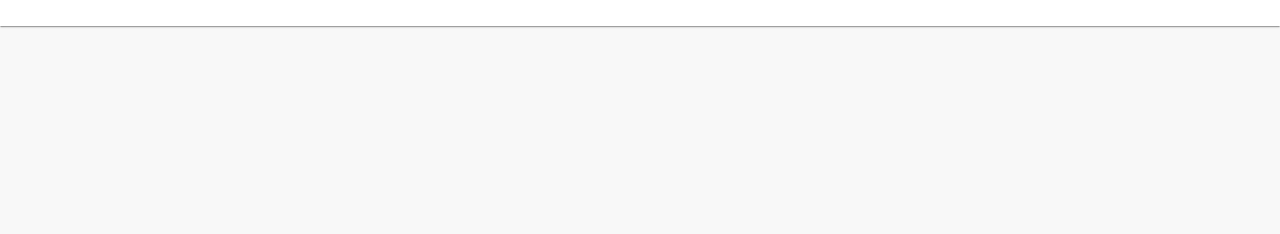
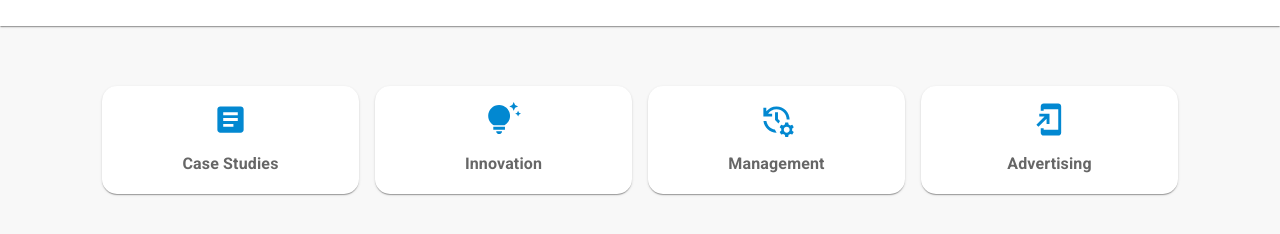
Before and after one commit to Sharif-Minhaz/MUI-Blog-App, a React (Create React App) app: page / in a window 1280 px wide. Shown: the part 338-572 px from the top of the page. Built offline with nearby package versions, Linux system fonts and the light colour scheme.

Commit message:
feat: topics added

```diff
--- a/src/app/App.css
+++ b/src/app/App.css
@@ -11,6 +11,7 @@ body {
 
 section {
 	width: 1076px;
+	margin: 60px auto 60px auto;
 }
 
 .nav-link {
@@ -37,6 +38,14 @@ section {
 	display: none !important;
 }
 
+.transition {
+	transition: 0.3s !important;
+}
+
+.transition:hover {
+	transform: translateY(-2px);
+}
+
 @media (max-width: 1114px) {
 	section,
 	.nav-container {
--- a/src/app/pages/Home.jsx
+++ b/src/app/pages/Home.jsx
@@ -1,10 +1,12 @@
 import { Box } from "@mui/material";
 import Navbar from "../../components/navbar/Navbar";
+import Topics from "../../components/topics/Topics";
 
 const Home = () => {
 	return (
 		<Box>
 			<Navbar />
+			<Topics />
 		</Box>
 	);
 };
--- /dev/null
+++ b/src/components/topics/SingleTopic.jsx
@@ -0,0 +1,35 @@
+import * as React from "react";
+import { Paper, Stack, Typography } from "@mui/material";
+import { styled } from "@mui/material/styles";
+import { Link } from "react-router-dom";
+
+const Item = styled(Paper)(({ theme }) => ({
+	...theme.typography.body2,
+	textAlign: "center",
+	color: theme.palette.text.secondary,
+	borderRadius: "15px",
+	"&:hover": {
+		boxShadow:
+			"0px 5px 5px -3px rgba(0,0,0,0.2),0px 8px 10px 1px rgba(0,0,0,0.14),0px 3px 14px 2px rgba(0,0,0,0.12)",
+		"& .css-1bvywtx-MuiStack-root": {
+			"& .MuiSvgIcon-root": {
+				color: "#718096",
+			},
+		},
+	},
+}));
+
+export default function SingleTopic({ icon, title, link }) {
+	return (
+		<Link to={link} className="nav-link">
+			<Item className="transition" elevation={1}>
+				<Stack sx={{ p: 2, justifyContent: "center", alignItems: "center", gap: "13px" }}>
+					{icon}
+					<Typography variant="subtitle1" fontWeight={600}>
+						{title}
+					</Typography>
+				</Stack>
+			</Item>
+		</Link>
+	);
+}
--- /dev/null
+++ b/src/components/topics/Topics.jsx
@@ -0,0 +1,42 @@
+import SingleTopic from "./SingleTopic";
+import { Article, TipsAndUpdates, ManageHistory, AddToHomeScreen } from "@mui/icons-material";
+import { Grid } from "@mui/material";
+
+const Topics = () => {
+	return (
+		<section>
+			<Grid container spacing={2}>
+				<Grid item xs={6} sm={6} md={3}>
+					<SingleTopic
+						icon={<Article color="info" fontSize="large" />}
+						title="Case Studies"
+						link="/"
+					/>
+				</Grid>
+				<Grid item xs={6} sm={6} md={3}>
+					<SingleTopic
+						icon={<TipsAndUpdates color="info" fontSize="large" />}
+						title="Innovation"
+						link="/"
+					/>
+				</Grid>
+				<Grid item xs={6} sm={6} md={3}>
+					<SingleTopic
+						icon={<ManageHistory color="info" fontSize="large" />}
+						title="Management"
+						link="/"
+					/>
+				</Grid>
+				<Grid item xs={6} sm={6} md={3}>
+					<SingleTopic
+						icon={<AddToHomeScreen color="info" fontSize="large" />}
+						title="Advertising"
+						link="/"
+					/>
+				</Grid>
+			</Grid>
+		</section>
+	);
+};
+
+export default Topics;
```
